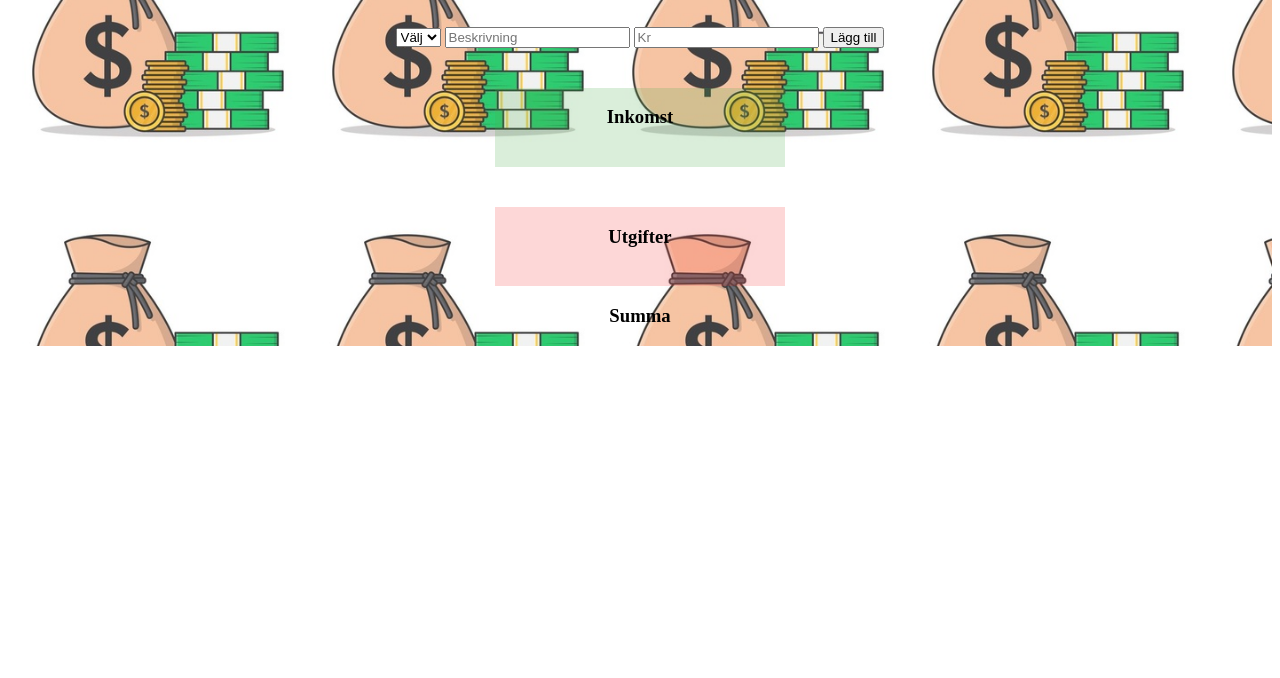
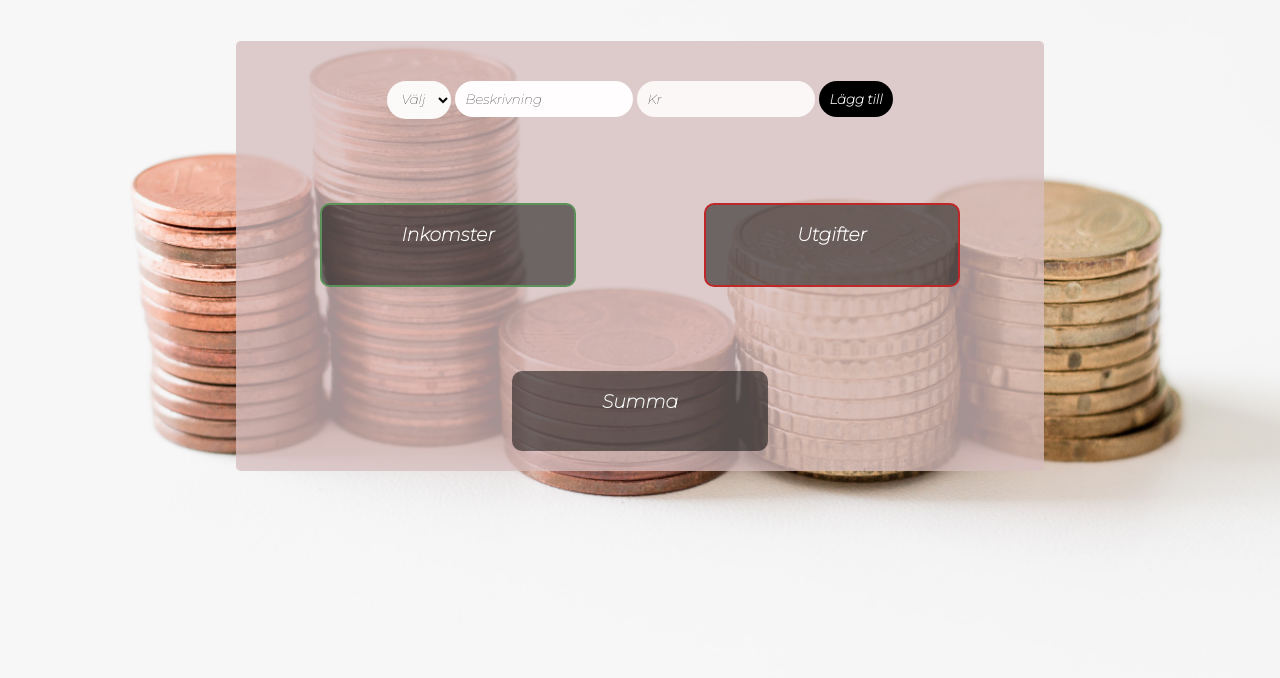
Before and after one commit to lisasoders/Inlamningtva, a website: page index.html in a window 1280 px wide. Shown: the part 122-800 px from the top of the page. Drawn offline with nearby package versions, Linux system fonts and the light colour scheme; files that its build step writes are made by us from their sources.

Commit message:
inlamning

```diff
--- a/index.html
+++ b/index.html
@@ -9,28 +9,31 @@
     <script src="main.js" defer></script>
 </head>
 <body>
-<div class="main-container">
     <div class="header-text">
         <h1>Budget</h1>
     </div>
+<div class="main-container">
+
+
+    <div class="center-container">
 <div class="input-container">
-    <select>
+    <select class="valjare">
         <option class="valj" value="valj">Välj</option>
         <option class="plus" value="+">+</option>
         <option class="minus" value="-">-</option>
     </select>
 
-    <input type="beskrivning" class="besk" placeholder="Beskrivning">
+    <input type="beskrivning" class="besk" id="beskR" placeholder="Beskrivning">
     <input type="nummer" class="num" placeholder="Kr">
-    <button>Lägg till</button>
+    <button class="knapp">Lägg till</button>
 </div>
 
 
 
 
-
+<div class="output-container">
     <div class="inkomster">
-        <h3>Inkomst</h3>
+        <h3>Inkomster</h3>
     </div>
 
 
@@ -38,10 +41,15 @@
         <h3>Utgifter</h3>
     </div>
 
+</div>
+<div class="sum">
     <h3>Summa</h3>
     <div class="summa">
+    </div>
+</div>
 
-    </div>
+
+
 
 </div>
 </body>
--- a/main.js
+++ b/main.js
@@ -4,6 +4,8 @@ document.querySelector("button").addEventListener("click", count);
 
 const inkomstLista = [];
 const kostnadsLista = [];
+const tabell = [];
+
 
 // Gör att det som knappen får fram stannar kvar
 function count(e) {
@@ -11,6 +13,7 @@ function count(e) {
 
     let utgiftSumma = 0;
     let inkomstSumma = 0;
+
 
     const select = document.querySelector("select");
 
@@ -25,16 +28,23 @@ function count(e) {
 
     if(select.value == "+") {
 
-        document.querySelector(".inkomster").innerHTML +=`<li class="inkomstLista"> ${beskrivning} ${nummer}  </li>`
+        document.querySelector(".inkomster").innerHTML +=`<li class="punktBesk"> ${beskrivning} </li>`
+        document.querySelector(".inkomster").innerHTML +=`<li class="punktNum"> ${nummer} Kr</li>`
+        document.querySelector(".inkomster").style.animation = "para 1s";
+        inkomstLista.push(nummer);
 
-        inkomstLista.push(nummer);
+
+
 
     }
 
    else if(select.value == "-") {
-        document.querySelector(".utgifter").innerHTML +=`<li class="utgifts-lista"> ${beskrivning} ${nummer}</li>`
+        document.querySelector(".utgifter").innerHTML +=`<li class="punktBesk"> ${beskrivning}</li>`
+        document.querySelector(".utgifter").innerHTML +=`<li class="punktNum"> ${nummer} Kr</li>`
+        document.querySelector(".utgifter").style.animation = "nopara 2s";
 
         kostnadsLista.push(nummer);
+
     }
 
 
@@ -51,6 +61,8 @@ function count(e) {
     })
     //console.log(utgiftSumma);
 
-    document.querySelector(".summa").textContent = inkomstSumma - utgiftSumma;
+    document.querySelector(".summa").textContent = inkomstSumma - utgiftSumma + ' Kr';
+    document.querySelector(".besk").value = "";
+    document.querySelector(".num").value = "";
 
 }
--- a/package.json
+++ b/package.json
@@ -4,7 +4,7 @@
   "description": "",
   "main": "main.js",
   "scripts": {
-    "start": "node-sass sass/main.scss css/main.css -w",
+    "start": "node-sass sass/main.scss css/main.css",
     "test": "echo \"Error: no test specified\" && exit 1"
   },
   "keywords": [],
--- a/sass/main.scss
+++ b/sass/main.scss
@@ -1,28 +1,52 @@
+* {
+    box-sizing: border-box;
+  }
 
+  @import url('https://fonts.googleapis.com/css2?family=Montserrat:ital,wght@1,100&display=swap');
+
+  @media screen and (max-width: 700px) {
+    .input-container {
+      display: flex;
+      flex-direction: column;
+    }
+    .input-container input, button, select {
+      margin-bottom: 10px;
+      text-align: center;
+    }
+
+  }
+
+  body {
+    background-image: url(/images/pengahog.jpg);
+    background-size: cover;
+    background-attachment: fixed;
+  }
   .main-container {
     display: flex;
     flex-direction: column;
     align-items: center;
-    width: 100%;
-    height: 100%;
-    background-image: url(/images/money.jpg);
-    background-repeat: repeat;
-    background-size: 300px;
+    }
 
+  .center-container {
+    background-color:rgba(214, 190, 190, 0.774);
+    border-radius: 5px;
+    display: flex;
+    flex-direction: column;
+    align-items: center;
   }
 
   .header-text {
+    padding: 20px;
+    margin: 10px;
     text-align: center;
-    background:rgba(70, 172, 70);
-    color: rgba(243, 59, 59);
+    color: rgb(5, 5, 5);
     font-size: 20px;
-    width: 100%;
+    font-family: 'Montserrat', sans-serif;
   }
 
   .input-container {
     text-align: center;
-    margin-top: 40px;
-}
+    margin-top: 40px; }
 
   h3 {
     text-align: center;
@@ -30,29 +54,126 @@ h3 {
 
   .inkomster {
     text-align: center;
-  background-color: rgba(70, 172, 70, 0.2);
-  min-width: 250px;
-  margin-top: 40px;
+    background-color: rgba(3, 3, 3, 0.514);
+    border: 2px solid rgb(90, 146, 90);
+    min-width: 20vw;
+    margin: 5vw;
     padding: 0px 20px 20px 20px;
+    border-radius: 10px;
+    font-family: 'Montserrat', sans-serif;
+    color: white;
+
   }
+
+    @keyframes para {
+      0%   {background-color: rgba(3, 3, 3, 0.226);}
+      50%  {background-color:rgb(90, 146, 90);}
+      100%  {background-color: rgba(3, 3, 3, 0.226);}
+    }
+
+    @keyframes nopara {
+      0%   {background-color: rgba(3, 3, 3, 0.226);}
+      50%  {background-color:rgb(190, 40, 40);}
+      100%  {background-color: rgba(3, 3, 3, 0.226);}
+    }
+
+
 
   .utgifter {
     text-align: center;
-    background-color: rgba(243, 59, 59, 0.2);
-    min-width: 250px;
-    margin-top: 40px;
+    background-color: rgba(3, 3, 3, 0.514);
+    border: 2px solid rgb(190, 40, 40);
+    min-width: 20vw;
+    margin: 5vw;
     padding: 0px 20px 20px 20px;
+    border-radius: 10px;
+    font-family: 'Montserrat', sans-serif;
+    color: white;}
+
+
+
+  .punktBesk {
+    list-style-type: none;
+    color: white;
+    font-weight: bold;
   }
 
-.summa {
-   text-align: center;
+  .punktNum {
+    list-style-type: none;
+    color: white;
+    margin-bottom: 5px;
   }
 
-.inkomstLista {
-    list-style-type: '+';
-    color: black;
+
+  .utgifts-lista {
+    list-style-type: '-'; }
+
+    .besk {
+      border-radius: 20px;
+      border: 1px;
+      padding: 10px;
+      background-color: rgb(255, 253, 253);
+      color: rgb(3, 3, 3);
+      font-family: 'Montserrat', sans-serif;
     }
 
-.utgifts-lista {
-    list-style-type: '-';
+    .besk::placeholder {
+      color: rgb(0, 0, 0);
+      font-family: 'Montserrat', sans-serif;
     }
+
+    .num {
+      border-radius: 20px;
+      border: 1px;
+      padding: 10px;
+      background-color:rgb(252, 247, 247);
+      color: rgb(3, 3, 3);
+      font-family: 'Montserrat', sans-serif;
+    }
+
+    .num::placeholder {
+      color: rgb(3, 3, 3);
+      font-family: 'Montserrat', sans-serif;
+    }
+
+    .output-container {
+      display: flex;
+      margin: 20px;
+    }
+
+    .knapp {
+      border: none;
+      background-color: black;
+      border-radius: 20px;
+      color: rgb(253, 253, 253);
+      padding: 10px;
+      transition: 0.2s;
+      font-weight: bold;
+      font-family: 'Montserrat', sans-serif;
+      }
+
+    .knapp:hover {
+      transform: scale(1.1);
+      cursor: pointer;
+    }
+
+    .valjare {
+      background-color: rgb(252, 249, 249);
+      color: rgb(3, 3, 3);
+      padding:10px;
+      border-radius: 20px;
+      border: none;
+      font-family: 'Montserrat', sans-serif;
+    }
+
+    .sum {
+      text-align: center;
+    background-color: rgba(3, 3, 3, 0.514);
+    min-width: 20vw;
+    max-width: 40vw;
+    margin-bottom: 20px;
+    padding: 0px 20px 20px 20px;
+    border-radius: 10px;
+    color: rgb(244, 247, 246);
+    font-family: 'Montserrat', sans-serif;
+    }
```
Also changed, not shown: css/main.css (added), images/Peng-ikon3.png (added), images/grisen.png (added), images/moneyCup.jpg (added), images/moneyPig.jpg (added), images/pengahog.jpg (added), images/pengar.png (added), images/pengarvaxt.jpg (added), 2 other files. Lines whose indentation alone changed are shown as unchanged.
